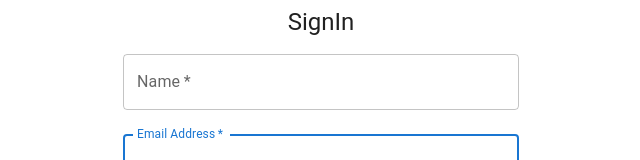
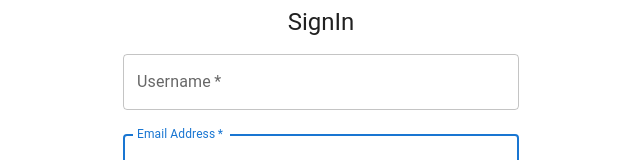
Before and after one commit to Amit-R-Thakur/teamwork, a React (Create React App) app in the folder frontend/: page /signin in a window 1280 px wide. Shown: the part 146-306 px from the top of the page, without its empty margins (319-959 px from the left). Built offline with nearby package versions, Linux system fonts and the light colour scheme.

Commit message:
name replace username

```diff
--- a/frontend/src/component/Signin.js
+++ b/frontend/src/component/Signin.js
@@ -55,7 +55,7 @@ const Signin = () => {
               required
               fullWidth
               id="name"
-              label="Name"
+              label="Username"
               name="name"
               autoFocus
               autoComplete="off"
```
